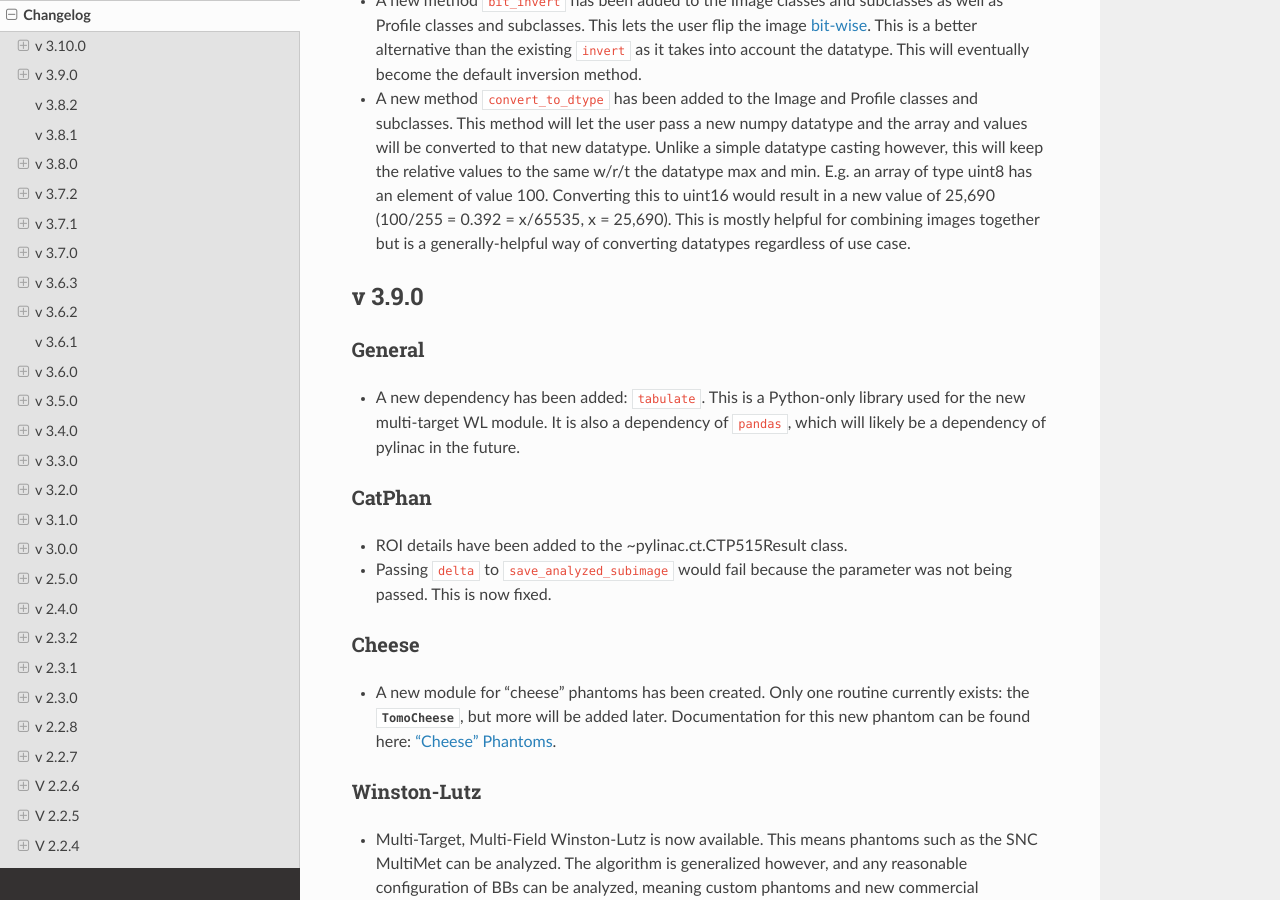
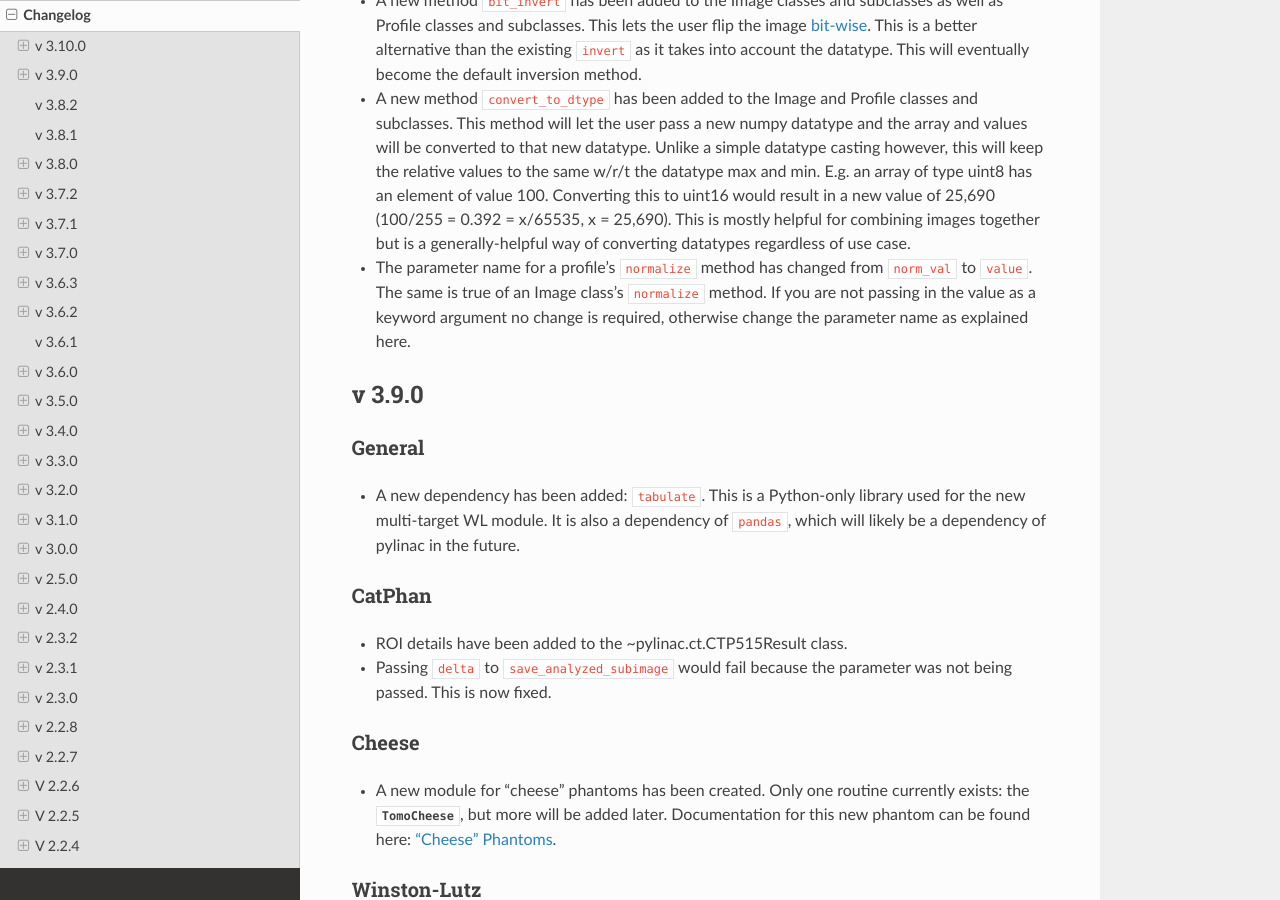
Before and after one commit to jrkerns/pylinac, a Sphinx documentation site: the page built from docs/source/changelog.rst, in a window 1280 px wide and 900 px high, scrolled down 2368 px. Built offline with Sphinx 7.4.7 and the Read the Docs theme 2.0.0, drawn with Linux system fonts in a browser that asks for light colours; cross-references to code outside the pages are shown as plain code.

Commit message:
add normalize changes to log

```diff
--- a/docs/source/changelog.rst
+++ b/docs/source/changelog.rst
@@ -84,6 +84,10 @@ Core
   E.g. an array of type uint8 has an element of value 100. Converting this to uint16 would result in a new value of
   25,690 (100/255 = 0.392 = x/65535, x = 25,690). This is mostly helpful for combining images together but is a
   generally-helpful way of converting datatypes regardless of use case.
+
+* The parameter name for a profile's ``normalize`` method has changed from ``norm_val`` to ``value``. The same is true
+  of an Image class's ``normalize`` method. If you are not passing in the value as a keyword argument no change is required,
+  otherwise change the parameter name as explained here.
 
 v 3.9.0
 -------
```
